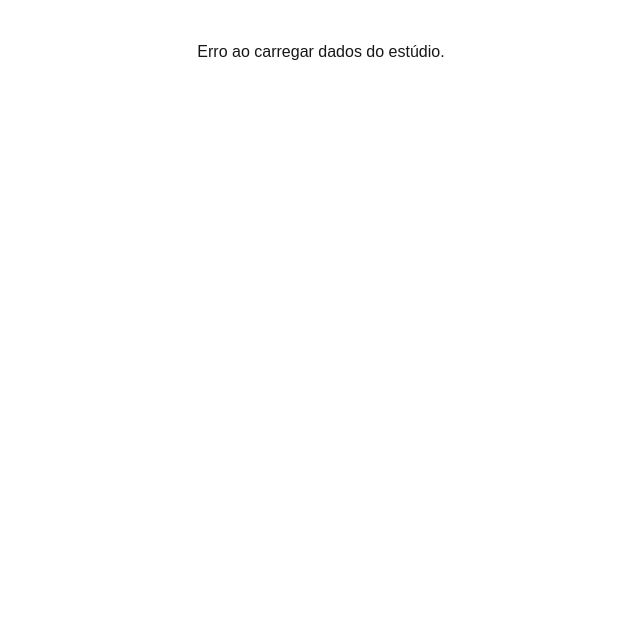
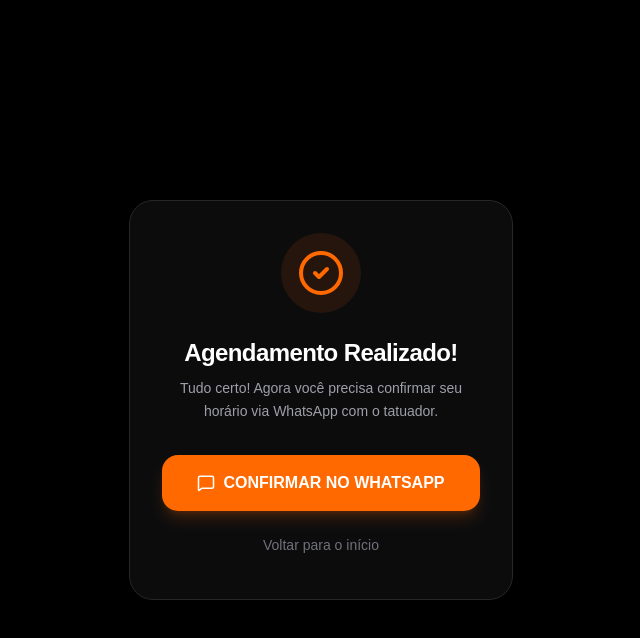
Before and after one commit to cauetmatos/tattoo-saas, a Next.js app: page /agendar/1/sucesso in a window 1280 px wide. Shown: the top 638 px of the page, without its empty margins (319-959 px from the left). Built offline with nearby package versions, Linux system fonts and the light colour scheme; no server answers; the database is empty.

Commit message:
mudança de  botão de voltar ao inicio

```diff
--- a/app/agendar/[slug]/sucesso/page.tsx
+++ b/app/agendar/[slug]/sucesso/page.tsx
@@ -1,62 +1,61 @@
 "use client"
 
-import Link from 'next/link'
-import { useEffect, useState } from 'react'
-import { supabase } from '@/lib/supabase'
-import { useParams } from 'next/navigation' // Importação correta para Client Components
+import { useParams, useRouter } from 'next/navigation'
+import { CheckCircle2, MessageSquare } from 'lucide-react'
 
-export default function PaginaSucesso() {
-  const [estudio, setEstudio] = useState<any>(null)
-  const [erro, setErro] = useState(false) // Novo estado para tratar falhas
-  const params = useParams() // Pega o slug da URL de forma segura
+export default function SucessoPage() {
+  const params = useParams()
+  const router = useRouter()
 
-  useEffect(() => {
-    async function carregarEstudio() {
-      if (!params?.slug) return;
+  // Captura o slug (ex: cadu-tattoo) para saber para onde voltar
+  const studioSlug = params.slug
 
-      const { data, error } = await supabase
-        .from('studios')
-        .select('*')
-        .eq('slug', params.slug)
-        .single()
+  const handleVoltarInicio = () => {
+    // Redireciona para a tela inicial do estúdio específico
+    router.push(`/agendar/${studioSlug}`)
+  }
 
-      if (error) {
-        console.error("Erro ao buscar estúdio:", error.message)
-        setErro(true)
-      } else {
-        setEstudio(data)
-      }
-    }
-    carregarEstudio()
-  }, [params?.slug])
-
-  if (erro) return <div className="p-10 text-center">Erro ao carregar dados do estúdio.</div>
-  if (!estudio) return <div className="p-10 text-center">Carregando...</div>
-
-  const mensagem = `Olá! Acabei de realizar um agendamento no ${estudio.name}.`
-  const linkWhats = `https://wa.me/${estudio.whatsapp}?text=${encodeURIComponent(mensagem)}`
+  const handleWhatsApp = () => {
+    // Aqui você pode adicionar a lógica para abrir o WhatsApp do tatuador
+    // Exemplo: window.open(`https://wa.me/5513999999999?text=Agendamento confirmado!`, '_blank')
+    alert("Redirecionando para o WhatsApp...")
+  }
 
   return (
-    <main className="min-h-screen bg-zinc-950 text-white flex flex-col items-center justify-center p-6 text-center">
-      <div className="bg-zinc-900 p-8 rounded-2xl border border-zinc-800 max-w-md w-full">
-        <h1 className="text-3xl font-bold text-orange-500 mb-4">Agendamento Realizado!</h1>
-        <p className="text-zinc-400 mb-8">
+    <div className="min-h-screen bg-black text-white flex items-center justify-center p-6">
+      <div className="max-w-sm w-full bg-zinc-900/50 border border-zinc-800 rounded-3xl p-8 text-center shadow-2xl">
+
+        <div className="flex justify-center mb-6">
+          <div className="bg-orange-500/10 p-4 rounded-full">
+            <CheckCircle2 className="size-12 text-orange-500" />
+          </div>
+        </div>
+
+        <h1 className="text-2xl font-extrabold mb-2 tracking-tight">
+          Agendamento Realizado!
+        </h1>
+
+        <p className="text-zinc-400 text-sm mb-8 leading-relaxed">
           Tudo certo! Agora você precisa confirmar seu horário via WhatsApp com o tatuador.
         </p>
 
-        <a
-          href={linkWhats}
-          target="_blank"
-          rel="noopener noreferrer"
-          className="bg-orange-500 hover:bg-orange-600 text-white font-bold py-4 px-6 rounded-xl w-full block transition-all"
-        >
-          CONFIRMAR NO WHATSAPP
-        </a>
+        <div className="space-y-3">
+          <button
+            onClick={handleWhatsApp}
+            className="w-full bg-orange-500 hover:bg-orange-600 text-white font-bold py-4 rounded-2xl transition-all flex items-center justify-center gap-2 shadow-lg shadow-orange-500/20"
+          >
+            <MessageSquare size={18} />
+            CONFIRMAR NO WHATSAPP
+          </button>
 
-        <Link href={`/agendar/${params.slug}`} className="block mt-6 text-zinc-500 hover:text-zinc-300 text-sm">
-          Voltar para o início
-        </Link>
+          <button
+            onClick={handleVoltarInicio}
+            className="w-full bg-transparent hover:bg-zinc-800 text-zinc-500 hover:text-zinc-300 font-medium py-3 rounded-2xl transition-all text-sm"
+          >
+            Voltar para o início
+          </button>
+        </div>
       </div>
-    </main>
+    </div>
   )
 }
```
